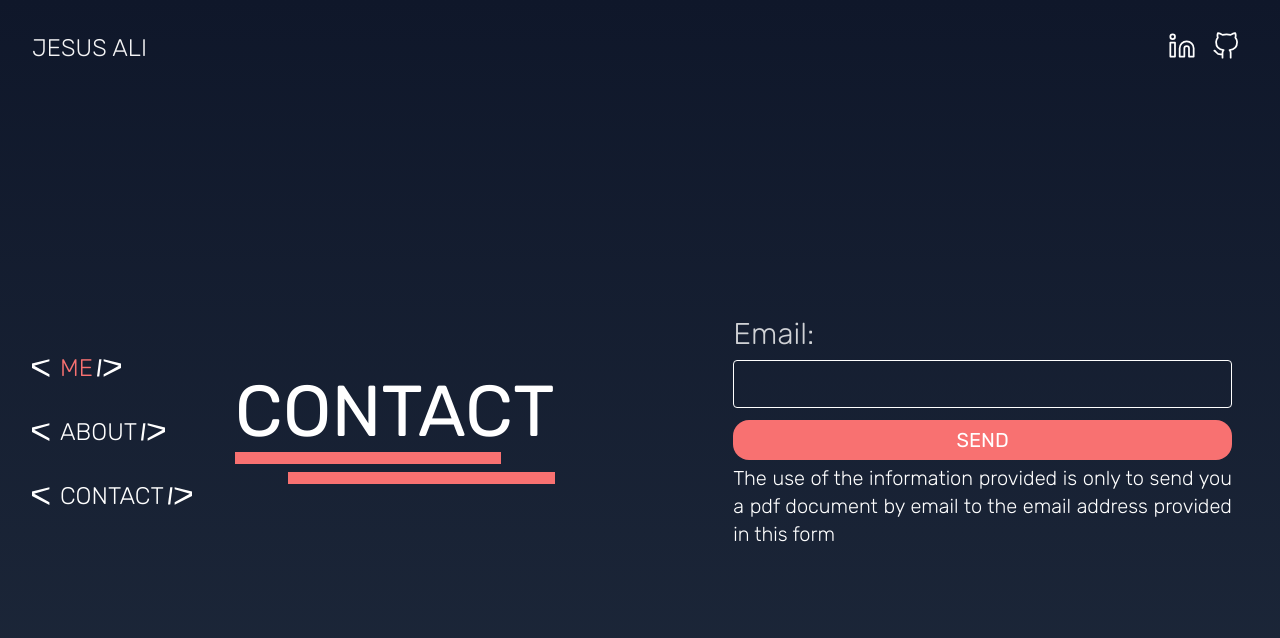
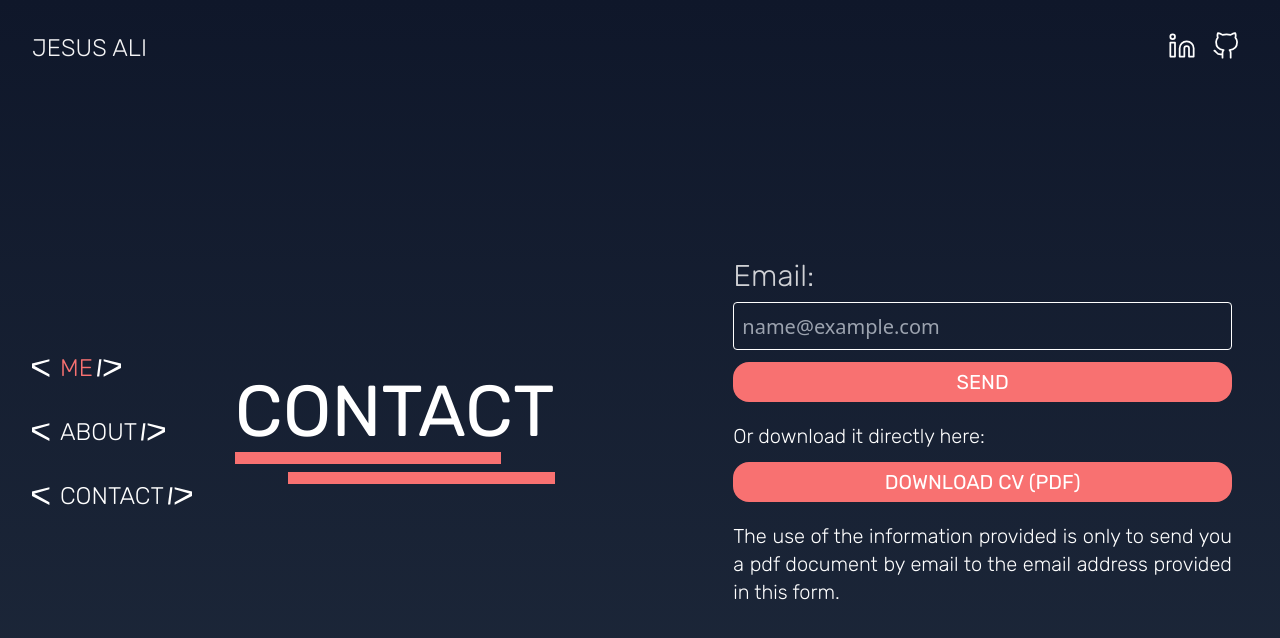
Before and after one commit to Ali-09/ali-001, a Next.js app: page /contact in a window 1280 px wide. Shown: the top 638 px of the page. Built offline with nearby package versions, Linux system fonts and the light colour scheme.

Commit message:
feat: make contact form functional, integrate CV PDF download and nodemailer API route

```diff
--- a/components/organisms/BodyContact/index.tsx
+++ b/components/organisms/BodyContact/index.tsx
@@ -1,19 +1,102 @@
+import React, { useState, FormEvent } from 'react';
 import { TitleGeneral } from 'components';
 
 const BodyContact: React.FC = () => {
+  const [email, setEmail] = useState('');
+  const [status, setStatus] = useState<'idle' | 'loading' | 'success' | 'error'>('idle');
+  const [message, setMessage] = useState('');
+
+  const handleSubmit = async (e: FormEvent) => {
+    e.preventDefault();
+    if (!email) {
+      setStatus('error');
+      setMessage('Please enter your email.');
+      return;
+    }
+
+    // Basic email validation regex
+    const emailRegex = /^[^\s@]+@[^\s@]+\.[^\s@]+$/;
+    if (!emailRegex.test(email)) {
+      setStatus('error');
+      setMessage('Please enter a valid email address.');
+      return;
+    }
+
+    setStatus('loading');
+    setMessage('');
+
+    try {
+      const response = await fetch('/api/contact', {
+        method: 'POST',
+        headers: {
+          'Content-Type': 'application/json',
+        },
+        body: JSON.stringify({ email }),
+      });
+
+      const data = await response.json();
+
+      if (response.ok) {
+        setStatus('success');
+        setMessage(data.message || 'CV sent successfully! Please check your email.');
+        setEmail('');
+      } else {
+        setStatus('error');
+        setMessage(data.error || 'Something went wrong. Please try again.');
+      }
+    } catch (err) {
+      setStatus('error');
+      setMessage('Network error. Please try again later.');
+    }
+  };
+
   return (
     <div className="contact">
         <div className="title-contact">
             <TitleGeneral text="CONTACT"/>
         </div>
         <div className="form-email">
-            <form className="flex flex-col">
+            <form onSubmit={handleSubmit} className="flex flex-col">
                 <p className="text">Email:</p>
-                <input type="text"></input>
-                <button className="btn my-1" onClick={(e)=>e.preventDefault()}>SEND</button>
-                <p className='text-info'>
+                <input
+                  type="email"
+                  value={email}
+                  onChange={(e) => setEmail(e.target.value)}
+                  disabled={status === 'loading'}
+                  placeholder="name@example.com"
+                  className="px-2"
+                />
+
+                <button
+                  type="submit"
+                  className="btn my-1 cursor-pointer disabled:opacity-50"
+                  disabled={status === 'loading'}
+                >
+                  {status === 'loading' ? 'SENDING...' : 'SEND'}
+                </button>
+
+                {message && (
+                  <p className={`text-lg my-1 text-center font-normal ${
+                    status === 'success' ? 'text-emerald-400' : 'text-red-400'
+                  }`}>
+                    {message}
+                  </p>
+                )}
+
+                <div className="flex flex-col mt-4">
+                  <p className="text-info text-center mb-2">Or download it directly here:</p>
+                  <a
+                    href="/cv-jesus-ali.pdf"
+                    download="CV_Jesus_Ali.pdf"
+                    className="btn my-1 flex items-center justify-center cursor-pointer select-none text-center"
+                  >
+                    DOWNLOAD CV (PDF)
+                  </a>
+                </div>
+
+                <p className='text-info mt-4'>
                     The use of the information provided is only to send you a pdf document
-                    by email to the email address provided in this form
+                    by email to the email address provided in this form.
                 </p>
             </form>
         </div>
--- a/package.json
+++ b/package.json
@@ -10,6 +10,7 @@
   },
   "dependencies": {
     "next": "^16.2.10",
+    "nodemailer": "^9.0.3",
     "react": "^19.2.7",
     "react-dom": "^19.2.7",
     "react-transition-group": "^4.4.5"
@@ -19,6 +20,7 @@
     "@eslint/eslintrc": "^3.3.6",
     "@svgr/webpack": "^8.1.0",
     "@types/node": "^26.1.1",
+    "@types/nodemailer": "^8.0.1",
     "@types/react": "^19.2.17",
     "@types/react-dom": "^19.2.3",
     "@types/react-transition-group": "^4.4.12",
--- /dev/null
+++ b/pages/api/contact.ts
@@ -0,0 +1,88 @@
+import type { NextApiRequest, NextApiResponse } from 'next';
+import nodemailer from 'nodemailer';
+import path from 'path';
+import fs from 'fs';
+
+type ResponseData = {
+  message?: string;
+  error?: string;
+};
+
+export default async function handler(
+  req: NextApiRequest,
+  res: NextApiResponse<ResponseData>
+) {
+  if (req.method !== 'POST') {
+    res.setHeader('Allow', ['POST']);
+    return res.status(405).json({ error: `Method ${req.method} Not Allowed` });
+  }
+
+  const { email } = req.body;
+
+  if (!email) {
+    return res.status(400).json({ error: 'Email is required' });
+  }
+
+  // Server-side email format validation
+  const emailRegex = /^[^\s@]+@[^\s@]+\.[^\s@]+$/;
+  if (!emailRegex.test(email)) {
+    return res.status(400).json({ error: 'Invalid email address' });
+  }
+
+  // Resolve absolute path to the CV PDF
+  const cvPath = path.join(process.cwd(), 'public', 'cv-jesus-ali.pdf');
+
+  // Verify the PDF file actually exists
+  if (!fs.existsSync(cvPath)) {
+    return res.status(500).json({ error: 'CV file not found on server.' });
+  }
+
+  const smtpHost = process.env.SMTP_HOST;
+  const smtpPort = process.env.SMTP_PORT;
+  const smtpUser = process.env.SMTP_USER;
+  const smtpPass = process.env.SMTP_PASS;
+  const fromEmail = process.env.CONTACT_EMAIL || 'no-reply@jesusali.com';
+
+  // Check if credentials are configured
+  if (!smtpUser || !smtpPass || !smtpHost) {
+    console.warn(
+      'SMTP is not configured. Set SMTP_HOST, SMTP_PORT, SMTP_USER, and SMTP_PASS in your environment variables to send real emails.'
+    );
+    // Return a successful simulated response for testing UI states
+    return res.status(200).json({
+      message: 'CV sent successfully (Simulated mode: Add SMTP credentials to your environment to send real emails).',
+    });
+  }
+
+  // Configure Nodemailer transporter
+  const transporter = nodemailer.createTransport({
+    host: smtpHost,
+    port: Number(smtpPort) || 587,
+    secure: Number(smtpPort) === 465,
+    auth: {
+      user: smtpUser,
+      pass: smtpPass,
+    },
+  });
+
+  try {
+    // Send email with attachment
+    await transporter.sendMail({
+      from: `"Jesus Ali" <${fromEmail}>`,
+      to: email,
+      subject: 'CV - Jesus Ali (Front End Developer)',
+      text: `Hola,\n\nMuchas gracias por tu interés en mi portafolio. Adjunto a este correo encontrarás mi Currículum Vitae en formato PDF.\n\nSaludos cordiales,\nJesus Ali\nFront End Developer`,
+      attachments: [
+        {
+          filename: 'CV_Jesus_Ali.pdf',
+          path: cvPath,
+        },
+      ],
+    });
+
+    return res.status(200).json({ message: 'CV sent successfully! Please check your inbox.' });
+  } catch (error: any) {
+    console.error('Error sending email via Nodemailer:', error);
+    return res.status(500).json({ error: 'Failed to send email. Please try downloading the CV directly.' });
+  }
+}
```
Also changed, not shown: next-env.d.ts, 2 other files (tests, documents, lock files or other folders).
